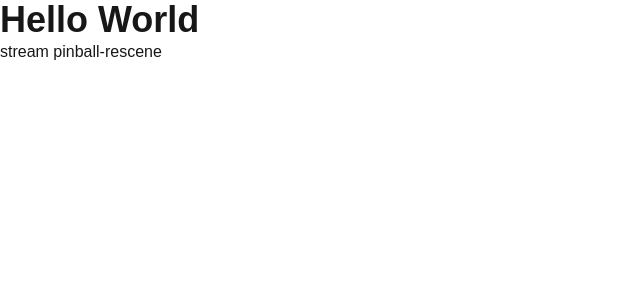
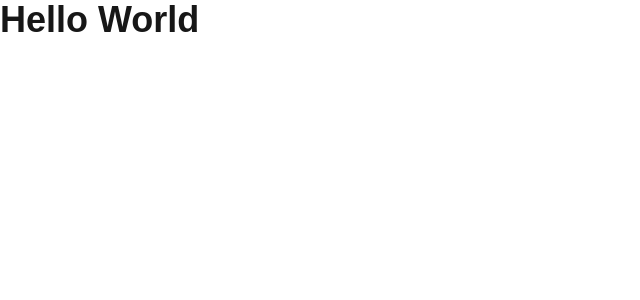
Before and after one commit to RailwayAppAnomalyDetection/fullstack, a Next.js app: page / in a window 1280 px wide. Shown: the top 300 px of the page, without its empty margins (0-640 px from the left). Built offline with nearby package versions, Linux system fonts and the light colour scheme.

Commit message:
fix: delete sample text

```diff
--- a/app/components/hello.tsx
+++ b/app/components/hello.tsx
@@ -4,7 +4,7 @@ function Hello() {
     console.log("I am a client component");
     return (
         <div>
-            <h1>stream pinball-rescene</h1>
+            {/* <h1>stream pinball-rescene</h1> */}
         </div>
 );
 }
```
